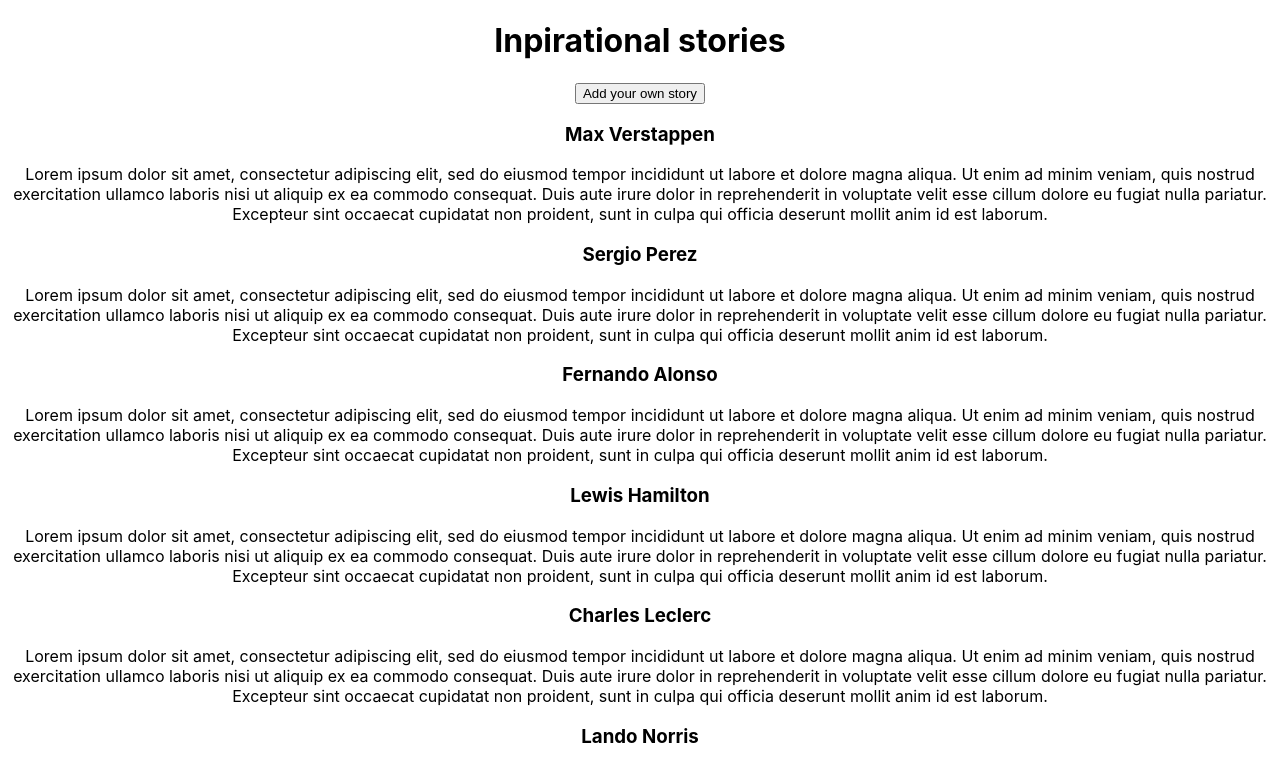
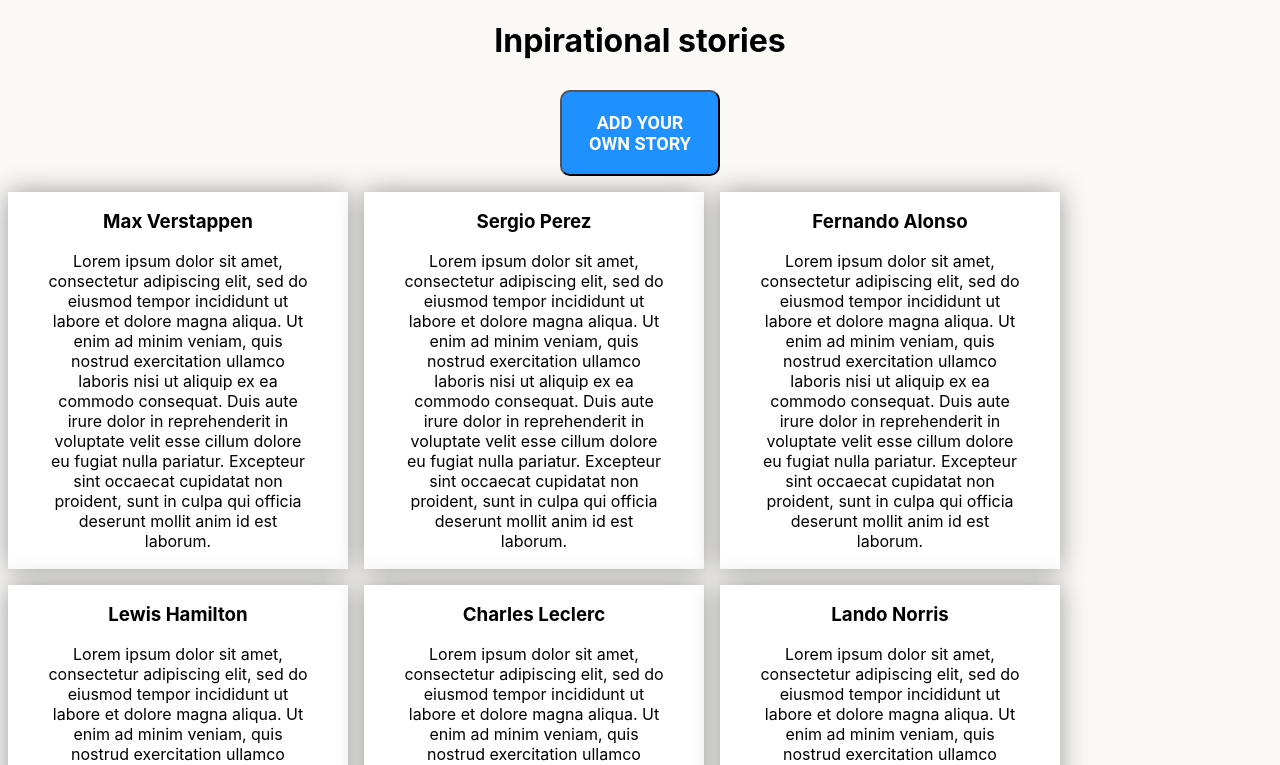
Before and after one commit to archibald-macharia/group-1-project, a React (Create React App) app in the folder nisaidie/: page / in a window 1280 px wide. Shown: the top 765 px of the page. Built offline with nearby package versions, Linux system fonts and the light colour scheme; data requests are answered from the project's data file.

Commit message:
Added styling

```diff
--- /dev/null
+++ b/nisaidie/src/About.css
@@ -0,0 +1,16 @@
+*{
+    margin: 0px;
+    padding: 0px;
+    font-family: sans-serif;
+}
+.card-container{
+    display: flex;
+    justify-content: center;
+    height: 100vh;
+    align-items: center;
+}
+
+.about-img{
+    height: 500px;
+
+}
--- a/nisaidie/src/App.css
+++ b/nisaidie/src/App.css
@@ -1,16 +1,146 @@
 .App {
   text-align: center;
+  align-items: center;
+  display: flex;
+  flex-direction: column;
+  justify-content: center;
+  background-color: #faf9f6;
 }
 
-.App-logo {
-  height: 40vmin;
-  pointer-events: none;
+.btn{
+  display: inline-block;
+  float: none;
+  padding: 20px;
+  margin: 0.5rem;
+  background: #1e90ff;
+  transition: 0.2s;
+  border-radius: 10px;
+  font-family: "Roboto",sans-serif;
+  font-size: 18px;
+  font-weight: bold;
+  text-align: center;
+  text-decoration: none;
+  width: 160px;
+  text-transform: uppercase;
+  color: #fff;
+  cursor: pointer;
+  box-shadow: #282c34;
+  -webkit-transition-duration: 0.3s;
+  transition-duration: 0.3s;
+  -webkit-transition-property: box-shadow, transform;
+  transition-property: box-shadow, transform;
 }
 
-@media (prefers-reduced-motion: no-preference) {
-  .App-logo {
-    animation: App-logo-spin infinite 20s linear;
-  }
+.btn:hover, .btn:focus, .btn:active{
+  background-color: aqua;
+  box-shadow: 0 0 20px rgba(0, 0, 0, 0.5);
+  -webkit-transform: scale(1.1);
+  transform: scale(1.1)
+}
+
+.card-container{
+  display: flex;
+  float: left;
+  width: 25%;
+  height: 100vh;
+  padding: 0 10px;
+  overflow: hidden;
+  border-radius: 1 rem;
+  box-shadow: 0px 0px 25px #999;
+  display: flex;
+  flex-direction: column;
+  margin : 0.5rem;
+  background-color: white;
+  height: fit-content;
+  transition: 0.3s;
+  animation: ease-in;
+}
+
+.card-container:hover{
+  transform: scale(1.1);
+  box-shadow: 0px 0px 25px #999;
+}
+
+.card-content{
+  margin: 1rem;
+  margin-top: 0.5rem;
+  margin-bottom: 0.5rem;
+}
+
+h3,p{
+  margin: 5px;
+  padding: 5px;
+}
+
+.card-name{
+  margin-bottom: 0.5rem;
+}
+
+.pop-up-container{
+  position: fixed;
+  top: 0;
+  left: 0;
+  width: 100%;
+  height: 100vh;
+  background-color: rgba(0, 0, 0, 0.2);
+  display: flex;
+  justify-content: center;
+  align-items: center;
+}
+
+.form-title{
+  font-size: 35px ;
+    text-align: center;
+    color: #F55A00;
+    margin: 0 0 .5vh 0;
+}
+
+.pop-up-content{
+  position: relative;
+  padding: 32px;
+  width: 100%;
+  max-width: 640px;
+  background-color: white;
+}
+
+.pop-up-content input, textarea{
+  display: block;
+  width: 100%;
+  padding: 10px;
+  margin: 10px 0 ;
+  border:2px solid #eee;
+  box-shadow:0 0 15px 4px rgba(0,0,0,0.06);
+  border-radius: 10px;
+  font-family:inherit;
+  font-size: 20px;
+}
+
+.pop-up-content .submit-btn {
+  padding: 20px;
+  margin: 10px;
+  background: #1e90ff;
+  transition: 0.2s;
+  border-radius: 15px;
+  font-family: "Roboto",sans-serif;
+  font-size: 15px;
+  font-weight: bold;
+  text-align: center;
+  text-decoration: none;
+  width: 100px;
+  text-transform: uppercase;
+  color: #fff;
+  cursor: pointer;
+  box-shadow: #282c34;
+  -webkit-transition-duration: 0.3s;
+  transition-duration: 0.3s;
+  -webkit-transition-property: box-shadow, transform;
+  transition-property: box-shadow, transform;
+}
+.submit-btn:hover{
+  background-color: aqua;
+  box-shadow: 0 0 20px rgba(0, 0, 0, 0.5);
+  -webkit-transform: scale(1.1);
+  transform: scale(1.1)
 }
 
 .App-header {
```
Also changed, not shown: nisaidie/src/Pop-up.css (added).
